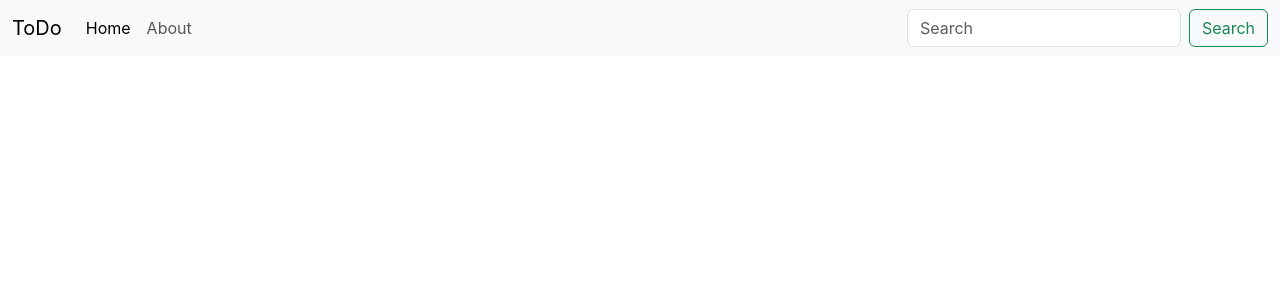
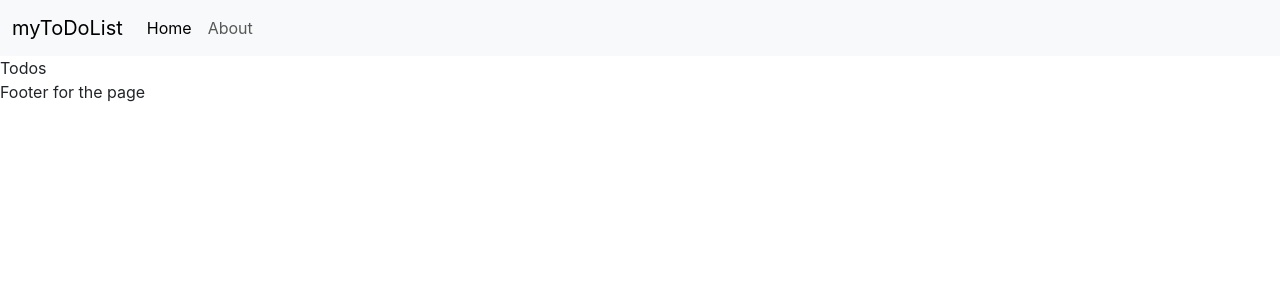
Before and after one commit to Yato0501-code/todoapp-react, a React (Create React App) app: page / in a window 1280 px wide. Shown: the top 300 px of the page. Built offline with nearby package versions, Linux system fonts and the light colour scheme.

Commit message:
adding components

```diff
--- a/src/App.js
+++ b/src/App.js
@@ -1,10 +1,14 @@
 //import logo from './logo.svg';
 import "./App.css";
+import Footer from "./components/Footer";
 import Header from "./components/Header";
+import Todos from "./components/Todos";
 
 function App() {
   return <>
-  <Header />
+  <Header title = "myToDoList"/>
+  <Todos />
+  <Footer />
   </>;
 }
 
--- /dev/null
+++ b/src/components/Footer.js
@@ -0,0 +1,11 @@
+import React from 'react'
+
+const Footer = () => {
+  return (
+    <div>
+        Footer for the page
+    </div>
+  )
+}
+
+export default Footer
--- a/src/components/Header.js
+++ b/src/components/Header.js
@@ -1,12 +1,12 @@
 import React from "react";
 
-export default function Header() {
+export default function Header(props) {
   return (
     <div>
       <nav className="navbar navbar-expand-lg bg-body-tertiary">
         <div className="container-fluid">
           <a className="navbar-brand" href="#">
-            ToDo
+            {props.title}
           </a>
           <button
             className="navbar-toggler"
@@ -32,7 +32,7 @@ export default function Header() {
                 </a>
               </li>
             </ul>
-            <form className="d-flex" role="search">
+            {/* <form className="d-flex" role="search">
               <input
                 className="form-control me-2"
                 type="search"
@@ -41,8 +41,8 @@ export default function Header() {
               />
               <button className="btn btn-outline-success" type="submit">
                 Search
-              </button>
-            </form>
+              </button> */}
+            {/* </form> */}
           </div>
         </div>
       </nav>
--- /dev/null
+++ b/src/components/Todos.js
@@ -0,0 +1,11 @@
+import React from 'react'
+
+const Todos = () => {
+  return (
+    <div>
+      Todos
+    </div>
+  )
+}
+
+export default Todos
```
Also changed, not shown: src/components/TodoItem.js (added, +11 -0 lines).
